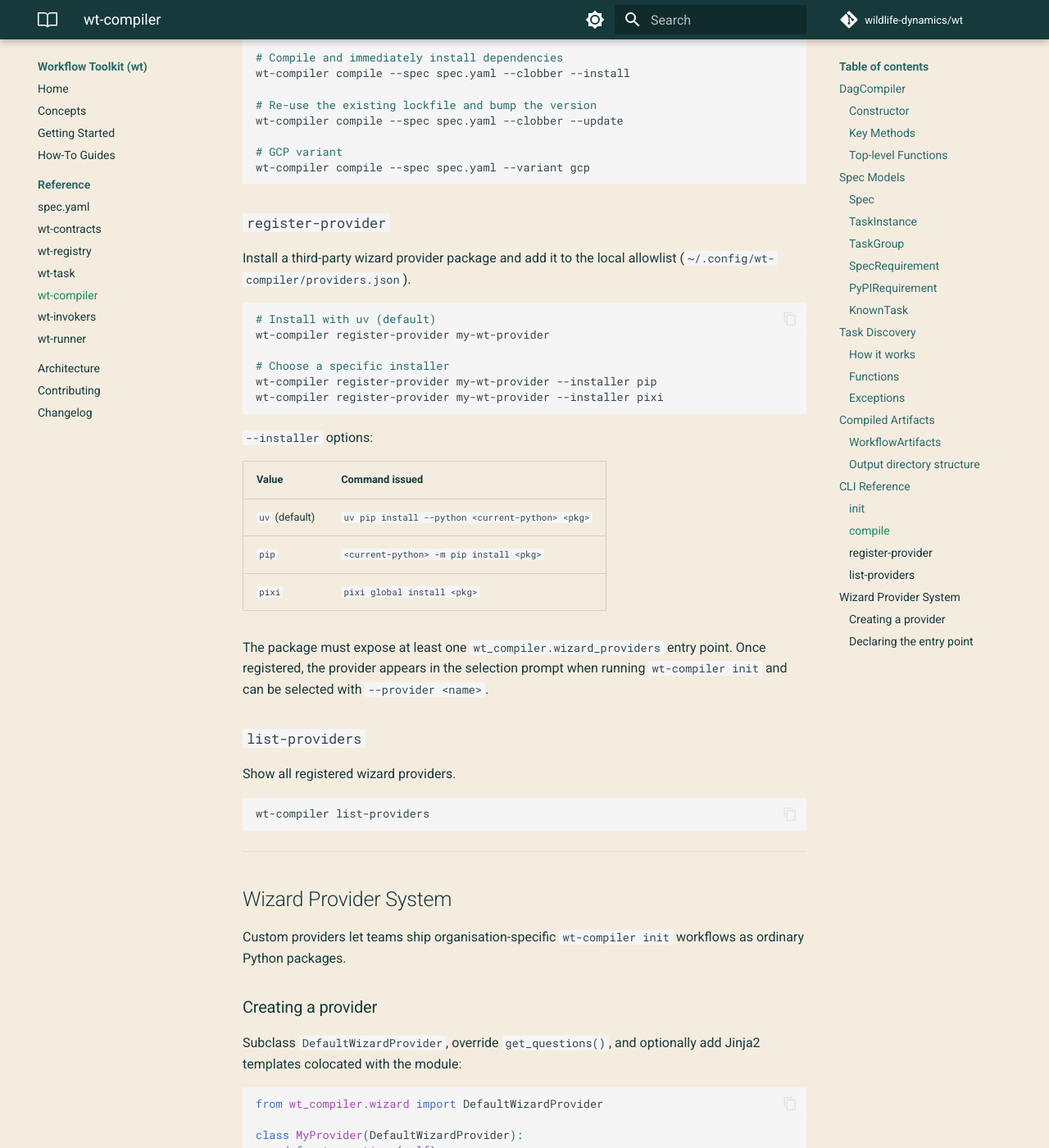
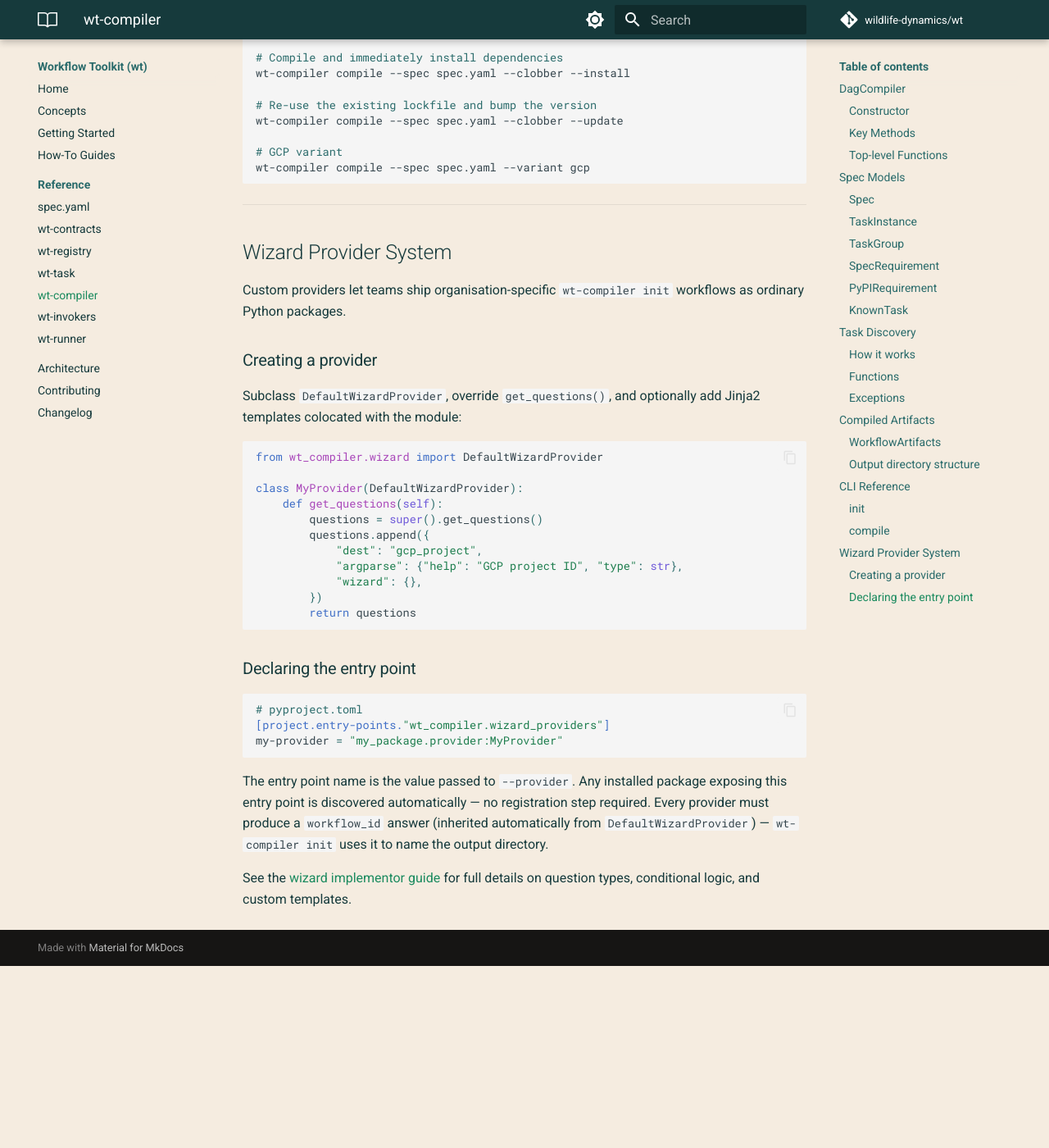
Before and after one commit to wildlife-dynamics/wt, an MkDocs documentation site: the page built from docs/content/reference/wt-compiler.md, in a window 1280 px wide and 1400 px high, scrolled down 7147 px. Shown: the whole window at 82% size. Built offline with MkDocs 1.6.1 and Material for MkDocs 9.7.7, drawn with Linux system fonts in a browser that asks for light colours; a script that is not in the unit is left out; comment, search, counter and statistics services are not loaded; after the commit the page ends 8325 px from its top, so only the background shows below that; some of the changed text lies outside the part shown.

Commit message:
docs update

````diff
--- a/docs/content/reference/wt-compiler.md
+++ b/docs/content/reference/wt-compiler.md
@@ -223,7 +223,7 @@ Scaffold a new workflow project directory.
 # Interactive (default) — arrow-key prompts for all fields
 wt-compiler init
 
-# Use a registered custom provider
+# Use a custom provider (installed in the current environment)
 wt-compiler init --provider my-provider-name
 
 # Write into a specific parent directory
@@ -257,40 +257,6 @@ wt-compiler compile --spec spec.yaml --clobber --update
 
 # GCP variant
 wt-compiler compile --spec spec.yaml --variant gcp
-```
-
-### `register-provider`
-
-Install a third-party wizard provider package and add it to the local
-allowlist (`~/.config/wt-compiler/providers.json`).
-
-```bash
-# Install with uv (default)
-wt-compiler register-provider my-wt-provider
-
-# Choose a specific installer
-wt-compiler register-provider my-wt-provider --installer pip
-wt-compiler register-provider my-wt-provider --installer pixi
-```
-
-`--installer` options:
-
-| Value | Command issued |
-|-------|---------------|
-| `uv` (default) | `uv pip install --python <current-python> <pkg>` |
-| `pip` | `<current-python> -m pip install <pkg>` |
-| `pixi` | `pixi global install <pkg>` |
-
-The package must expose at least one `wt_compiler.wizard_providers` entry
-point. Once registered, the provider appears in the selection prompt when
-running `wt-compiler init` and can be selected with `--provider <name>`.
-
-### `list-providers`
-
-Show all registered wizard providers.
-
-```bash
-wt-compiler list-providers
 ```
 
 ---
@@ -327,9 +293,11 @@ class MyProvider(DefaultWizardProvider):
 my-provider = "my_package.provider:MyProvider"
 ```
 
-The entry point name is the value passed to `--provider`. Every provider must
-produce a `workflow_id` answer (inherited automatically from
-`DefaultWizardProvider`) — `wt-compiler init` uses it to name the output directory.
+The entry point name is the value passed to `--provider`. Any installed
+package exposing this entry point is discovered automatically — no
+registration step required. Every provider must produce a `workflow_id`
+answer (inherited automatically from `DefaultWizardProvider`) —
+`wt-compiler init` uses it to name the output directory.
 
 See the [wizard implementor guide](https://github.com/wildfire-analytics/wt/blob/main/wt-compiler/src/wt_compiler/wizard/README.md)
 for full details on question types, conditional logic, and custom templates.
````
Also changed, not shown: other parts of docs/content/reference/wt-compiler.md (+1 -1 lines), wt-compiler/README.md, wt-compiler/src/wt_compiler/wizard/README.md.
